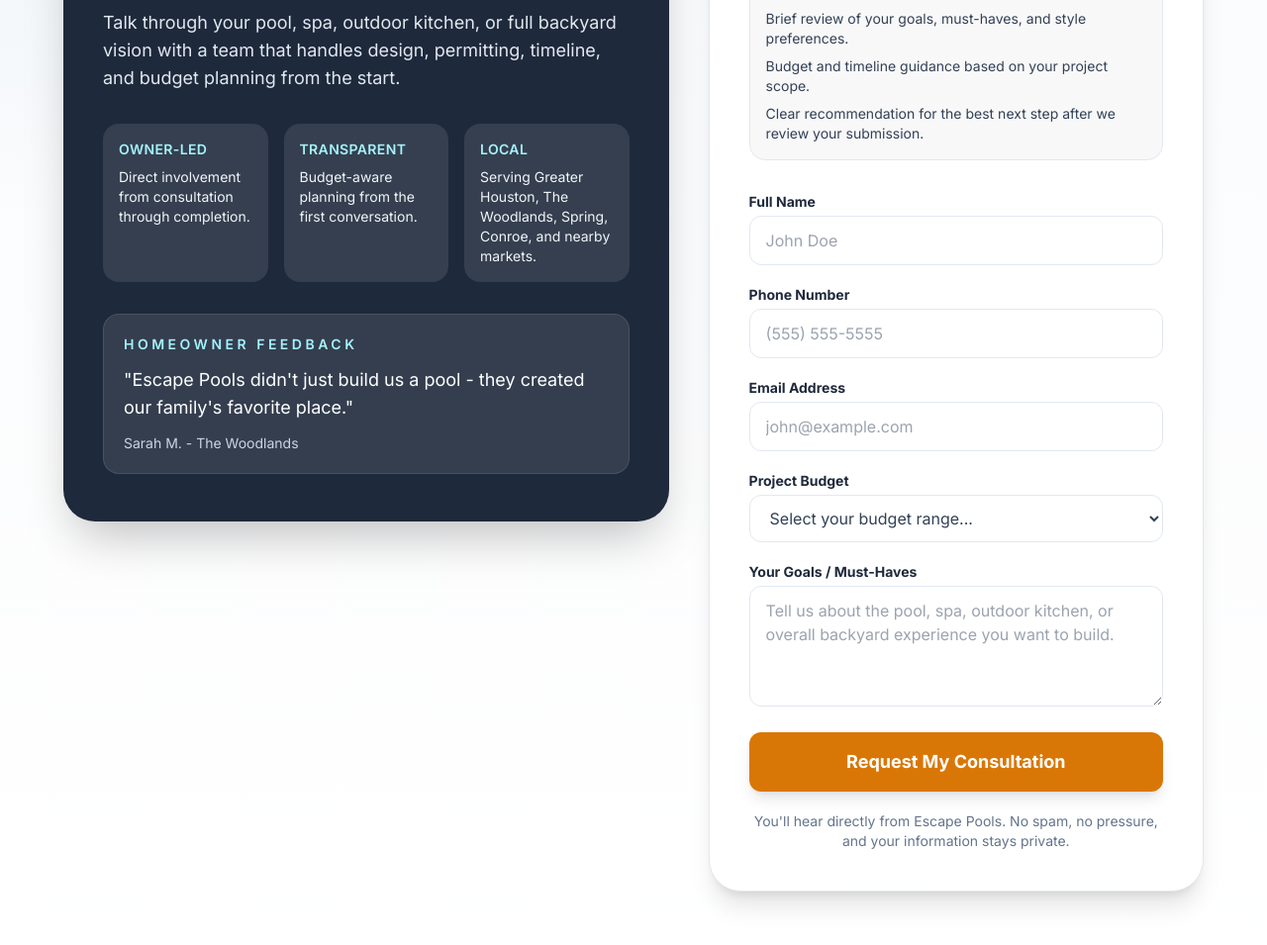
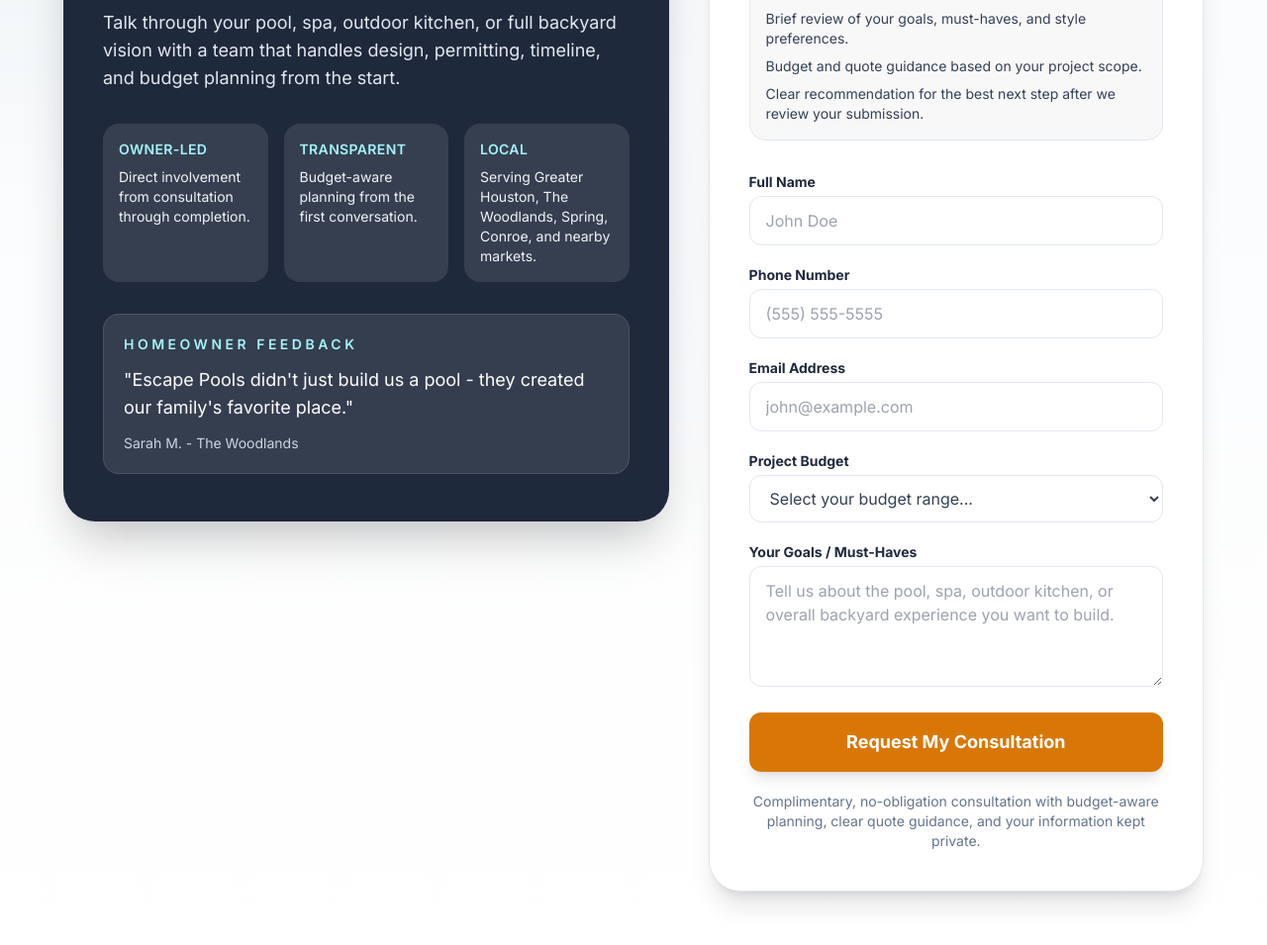
Before and after one commit to domsere-elite/escape-website, a website: page schedule-consultation/index.html in a window 1280 px wide. Shown: the part 373-1328 px from the top of the page at 99% size. Drawn offline with nearby package versions, Linux system fonts and the light colour scheme.

Commit message:
Add budget-aware consultation reassurance copy

```diff
--- a/schedule-consultation/index.html
+++ b/schedule-consultation/index.html
@@ -84,7 +84,7 @@
                         <p class="text-xs font-semibold uppercase tracking-[0.2em] text-brand-teal">What To Expect</p>
                         <ul class="mt-3 space-y-2 text-sm text-slate-700">
                             <li>Brief review of your goals, must-haves, and style preferences.</li>
-                            <li>Budget and timeline guidance based on your project scope.</li>
+                            <li>Budget and quote guidance based on your project scope.</li>
                             <li>Clear recommendation for the best next step after we review your submission.</li>
                         </ul>
                     </div>
@@ -139,7 +139,7 @@
                         <button type="submit" class="w-full rounded-xl bg-action-gold py-4 text-lg font-bold text-white shadow-lg transition hover:bg-amber-500">
                             Request My Consultation
                         </button>
-                        <p class="text-center text-sm text-slate-500">You'll hear directly from Escape Pools. No spam, no pressure, and your information stays private.</p>
+                        <p class="text-center text-sm text-slate-500">Complimentary, no-obligation consultation with budget-aware planning, clear quote guidance, and your information kept private.</p>
                     </form>
 
                 </div>
```
Also changed, not shown: index.html (+1 -0 lines).
